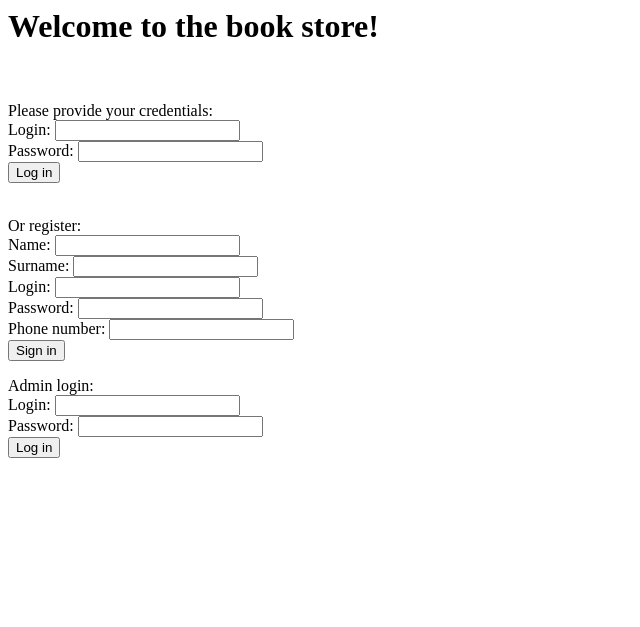
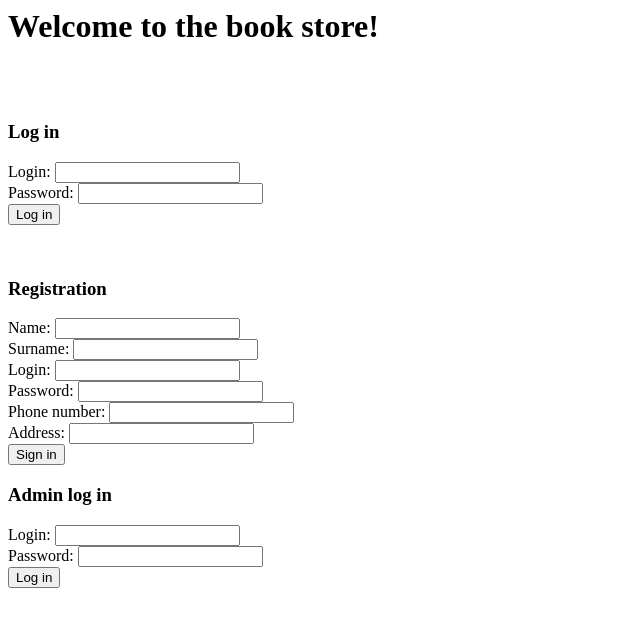
Before and after one commit to 4neta/audit_log_service, a Flask app: page / in a window 1280 px wide. Shown: the top 627 px of the page, without its empty margins (0-640 px from the left). Run offline with Flask 2, Linux system fonts and the light colour scheme.

Commit message:
Implement audit log feature, fix book order, put classes in a separate file

```diff
--- a/app.py
+++ b/app.py
@@ -1,91 +1,17 @@
-from enum import unique
-from multiprocessing import AuthenticationError
-from flask import Flask, render_template, request
-from flask_sqlalchemy import SQLAlchemy
+from classes import db, app, Person, Order, Book, Audit
+from flask import Flask, render_template, request, session, g
 from sqlalchemy import delete
 from datetime import datetime
 import sqlite3 as sql
 
-app = Flask(__name__)
-db = SQLAlchemy(app)
-app.config['SQLALCHEMY_DATABASE_URI'] = 'sqlite:///data.db'
+currentuser = ""
+now = str(datetime.now().strftime("%d/%m/%Y %H:%M:%S"))
 
-class Book(db.Model):
-    __tablename__ = 'books'
-
-    # TODO: Adjust parameters of columns
-    book_id = db.Column(db.Integer, primary_key=True, unique=True, autoincrement=True)
-    title = db.Column(db.String(length=50))
-    author = db.Column(db.String(length=30))
-    quantity = db.Column(db.Integer)
-    price = db.Column(db.Integer)
-
-    def __init__(self, book_id, title, author, quantity, price):
-        self.book_id = book_id
-        self.title = title
-        self.author = author
-        self.quantity = quantity
-        self.price = price
-
-class Person(db.Model):
-    __tablename__ = 'people'
-
-    person_id = db.Column(db.Integer, primary_key=True, autoincrement=True)
-    name = db.Column(db.String(length=20))
-    surname = db.Column(db.String(length=30))
-    login = db.Column(db.String(length=30), unique=True)
-    hashpass = db.Column(db.String(length=40))
-    charged = db.Column(db.Integer)
-    phone = db.Column(db.Integer, unique=True)
-    is_admin = db.Column(db.Boolean)
-
-    def __init__(self, person_id, name, surname, login, hashpass, charged, phone, is_admin):
-        self.person_id = person_id
-        self.name = name
-        self.surname = surname
-        self.login = login
-        self.hashpass = hashpass
-        self.charged = charged
-        self.phone = phone
-        self.is_admin = is_admin
-
-class Order(db.Model):
-    __tablename__ = 'orders'
-
-    order_id = db.Column(db.Integer, primary_key=True, autoincrement=True)
-    book_id = db.Column(db.Integer)
-    person_id = db.Column(db.Integer)
-    person_login = db.Column(db.String(length=30))
-    price = db.Column(db.Integer)
-    time = db.Column(db.String(length=30))
-
-    def __init__(self, order_id, book_id, person_id, person_login, price, time):
-        self.order_id = order_id
-        self.book_id = book_id
-        self.person_id = person_id
-        self.person_login = person_login
-        self.price = price
-        self.time = time
-
-class Audit(db.Model):
-    __tablename__ = 'audit'
-
-    log_id = db.Column(db.Integer, primary_key=True, autoincrement=True)
-    person_id = db.Column(db.Integer)
-    event = db.Column(db.String(length=50))
-    time = db.Column(db.DateTime)
-
-    def __init__(self, log_id, person_id, event, time):
-        self.log_id = log_id
-        self.person_id = person_id
-        self.event = event
-        self.time = time
-
-app = Flask(__name__)
-db = SQLAlchemy(app)
-app.config['SQLALCHEMY_DATABASE_URI'] = 'sqlite:///data.db'
-
-currentuser = ""
+def log(event):
+    with sql.connect("data.db") as con:
+        cur = con.cursor()
+        cur.execute("INSERT INTO audit (person_id, event, time) VALUES (?,?,?)", (currentuser, event, now))
+        con.commit()
 
 @app.route("/")
 def index():
@@ -98,17 +24,19 @@ def login():
         password = request.form['password']
         hashpass = password
         global currentuser
-        currentuser = login
+        currentuser = str(login)
 
     with sql.connect("data.db") as con:
         cur = con.cursor()
         cur.execute("SELECT * FROM people WHERE login = ? AND hashpass = ?", (login, hashpass))
         con.commit()
+
         if not cur.fetchone():
+            log("Log in failure")
             return render_template("index.html", msg="Login failed")
         else:
-            currentuser = login
-            return render_template("store.html", username=login, books=Book.query.all(), people=Person.query.all())
+            log("Log in success")
+            return render_template("store.html", username=currentuser, books=Book.query.all(), people=Person.query.all())
 
 @app.route("/signin", methods = ['POST','GET'])
 def signin():
@@ -118,18 +46,20 @@ def signin():
         newlogin = request.form['newlogin']
         newpass = request.form['newpass']
         phone = request.form['phone']
+        address = request.form['address']
         hashpass = newpass
         global currentuser
-        currentuser = newlogin
+        currentuser = str(newlogin)
 
         try:
             with sql.connect("data.db") as con:
                 cur = con.cursor()
-                cur.execute("INSERT INTO people (name, surname, login, hashpass, charged, phone, is_admin) VALUES (?,?,?,?,?,?,?)",(name,surname,newlogin,hashpass,0,phone,False) )
+                cur.execute("INSERT INTO people (name, surname, login, hashpass, charged, phone, address, is_admin) VALUES (?,?,?,?,?,?,?,?)", (name, surname, newlogin, hashpass, 0, phone, address, False) )
                 con.commit()
-                currentuser = newlogin
+                log("Sign in success")
                 return render_template("store.html", books=Book.query.all(), username=newlogin)
         except:
+            log("Sign in failure")
             con.rollback()
             return render_template("index.html", msg="Please try again")
 
@@ -140,7 +70,7 @@ def adminlog():
         adminpass = request.form['adminpass']
         adminhashpass = adminpass
         global currentuser
-        currentuser = adminlogin
+        currentuser = str(adminlogin)
 
         try:
             with sql.connect("data.db") as con:
@@ -148,11 +78,13 @@ def adminlog():
                 cur.execute("SELECT * FROM people WHERE login = ? AND hashpass = ? AND is_admin = 1", (adminlogin, adminhashpass))
                 con.commit()
                 if not cur.fetchone():
+                    log("Admin login attempt")
                     return render_template("index.html", msg="Login failed")
                 else:
-                    currentuser = adminlogin
-                    return render_template("admin.html", adminlogin=adminlogin, books=Book.query.all(), people=Person.query.all())
+                    log("Admin login success")
+                    return render_template("admin.html", adminlogin=currentuser, books=Book.query.all(), people=Person.query.all())
         except:
+            log("Admin login failure")
             con.rollback()
             return render_template("index.html", msg="Please try again")
 
@@ -161,28 +93,38 @@ def buy():
     if request.method == 'POST':
         book_id = request.form['book_id']
 
-        now = datetime.now()
-        strnow = now.strftime("%d/%m/%Y %H:%M:%S")
-
         try:
             with sql.connect("data.db") as con:
                 cur = con.cursor()
                 cur.execute("SELECT quantity FROM books WHERE book_id = ?", (book_id,))
                 con.commit()
                 quantity = cur.fetchone()
+
                 if not quantity:
-                    return render_template("store.html", msg="Book not found or unavailable", books=Book.query.all())
+                    con.rollback()
+                    log("Book searching failure")
+                    return render_template("store.html", msg="Book not found or unavailable", username=currentuser, books=Book.query.all(), people=Person.query.all())
                 else:
                     newquantity = quantity[0] - 1
                     cur.execute("UPDATE books SET quantity = ? WHERE book_id = ?", (newquantity, book_id))
                     cur.execute("SELECT price FROM books WHERE book_id = ?", (book_id,))
                     price = cur.fetchone()
-                    cur.execute("INSERT INTO orders (book_id, person_id, person_login, price, time) VALUES (?,?,?,?,?)", (book_id, 1, currentuser, price[0], strnow))
+
+                    cur.execute("INSERT INTO orders (book_id, person_login, price, time) VALUES (?,?,?,?)", (book_id, currentuser, price[0], now))
+
+                    cur.execute("SELECT charged FROM people WHERE login = ?", (currentuser,))
                     con.commit()
-                    return render_template("store.html", username=currentuser, books=Book.query.all())
+                    alreadycharged = cur.fetchone()
+                    newcharge = alreadycharged[0] + price[0]
+
+                    cur.execute("UPDATE people SET charged = ? WHERE login = ?", (newcharge, currentuser))
+                    con.commit()
+                    log("Book purchase success")
+                    return render_template("store.html", username=currentuser, books=Book.query.all(), people=Person.query.all())
         except:
+            log("Book purchase failure")
             con.rollback()
-            return render_template("store.html", msg="Please try again", books=Book.query.all())
+            return render_template("store.html", msg="Please try again", username=currentuser, books=Book.query.all(), people=Person.query.all())
 
 @app.route("/updatequantity", methods = ['POST', 'GET'])
 def updatequantity():
@@ -201,10 +143,13 @@ def updatequantity():
                 con.commit()
 
                 if not cur.fetchone():
+                    log("Book searching attempt")
                     return render_template("admin.html", msg="Book not found", books=Book.query.all(), people=Person.query.all())
                 else:
+                    log("Update of a book's quantity")
                     return render_template("admin.html", msg="The quantity for this book has been updated", books=Book.query.all(), people=Person.query.all())
         except:
+            log("Update of a book's quantity failure")
             con.rollback()
             return render_template("admin.html", msg="Please try again", books=Book.query.all(), people=Person.query.all())
 
@@ -218,23 +163,60 @@ def deleteperson():
                 cur.execute("SELECT * FROM people WHERE person_id = ?", (person_id,))
                 con.commit()
                 if not cur.fetchone():
+                    log("User removal attempt")
                     return render_template("admin.html", msg="Customer not found", books=Book.query.all(), people=Person.query.all())
                 else:
                     cur.execute("DELETE FROM people WHERE person_id = ?", (person_id,))
                     con.commit()
+                    log("User removal success")
                     return render_template("admin.html", msg="The account has been deleted", books=Book.query.all(), people=Person.query.all())
         except:
             con.rollback()
+            log("User removal failure")
             return render_template("admin.html", msg="Please try again", books=Book.query.all(), people=Person.query.all())
 
 @app.route("/showlog", methods = ['POST', 'GET'])
 def showlog():
-    pass
+    if request.method == 'POST':
+        person_id = request.form['id']
+        choice = request.form['choice']
+
+        if person_id:
+            with sql.connect("data.db") as con:
+                    cur = con.cursor()
+                    cur.execute("SELECT login FROM people WHERE person_id = ?", (person_id,))
+                    con.commit()
+                    username = cur.fetchall()
+
+            return render_template("admin.html", adminlogin=currentuser, books=Book.query.all(), people=Person.query.all(), logs=Audit.query.filter_by(person_id = username[0][0]).all())
+
+        logs = Audit.query.all()
+        msg=""
+
+        if choice == '1':
+            logs = Audit.query.filter((Audit.event == 'Sign in success') \
+                                    | (Audit.event == 'Sign in failure'))
+        elif choice == '2':
+            logs = Audit.query.filter((Audit.event == 'Admin login attempt') \
+                                    | (Audit.event == 'Admin login success') \
+                                    | (Audit.event == 'Admin login failure') \
+                                    | (Audit.event == 'Log in failure') \
+                                    | (Audit.event == 'Log in success'))
+        elif choice == '3':
+            logs = Audit.query.filter((Audit.event == 'Book purchase success') \
+                                    | (Audit.event == 'Book searching failure') \
+                                    | (Audit.event == 'Book purchase failure') \
+                                    | (Audit.event == "Update of a book's quantity") \
+                                    | (Audit.event == "Update of a book's quantity failure"))
+        elif choice == '4':
+            logs = Audit.query.filter((Audit.event == 'User removal attempt') \
+                                    | (Audit.event == 'User removal failure') \
+                                    | (Audit.event == 'User removal success'))
+        elif choice == '5':
+            pass
+        else:
+            msg="There are only 4 types of events, please type a number from 1 to 5."
+        return render_template("admin.html", adminlogin=currentuser, msg=msg, books=Book.query.all(), people=Person.query.all(), logs=logs)
+
 
 app.run(debug=True, host="127.0.0.1", port=3000)
-
-# TODO's:
-# Use the Flask-Login module instead of searching the database
-# Greetings with name, not the username
-# Let the user change his password or deactivate his account
-# Introduce admins administration - super admin role
--- a/templates/index.html
+++ b/templates/index.html
@@ -6,7 +6,7 @@
 
         <b>{{msg}}</b>
         <br><br>
-        Please provide your credentials: <br>
+        <h3>Log in</h3>
         <div>
             Login: <input type="text" name="login"> <br>
             Password: <input type="text" name="password"> <br>
@@ -16,19 +16,20 @@
         <br>
 
         <form action = "/signin" method = "POST">
-        Or register:
+        <h3>Registration</h3>
         <div>
             Name: <input type="text" name="name"> <br>
             Surname: <input type="text" name="surname"> <br>
             Login: <input type="text" name="newlogin"> <br>
             Password: <input type="text" name="newpass"><br>
             Phone number: <input type="text" name="phone"> <br>
+            Address: <input type="text" name="address"><br>
             <input type="submit" value="Sign in"> <br>
         </div>
         </form>
 
         <form action = "/adminlog" method = "POST">
-        Admin login:
+        <h3>Admin log in</h3>
         <div>
             Login: <input type="text" name="adminlogin"> <br>
             Password: <input type="text" name ="adminpass"> <br>
--- a/templates/store.html
+++ b/templates/store.html
@@ -10,7 +10,7 @@
         12345678 <br>
         {% endif %}
         {% endfor %}
-
+        <br>
         {{ msg }}
         <form action = "/buy" method = "POST">
             <h3>Buy a book?</h3>
```
Also changed, not shown: classes.py (added, +80 -0 lines), templates/admin.html (+13 -6 lines), data.db.
